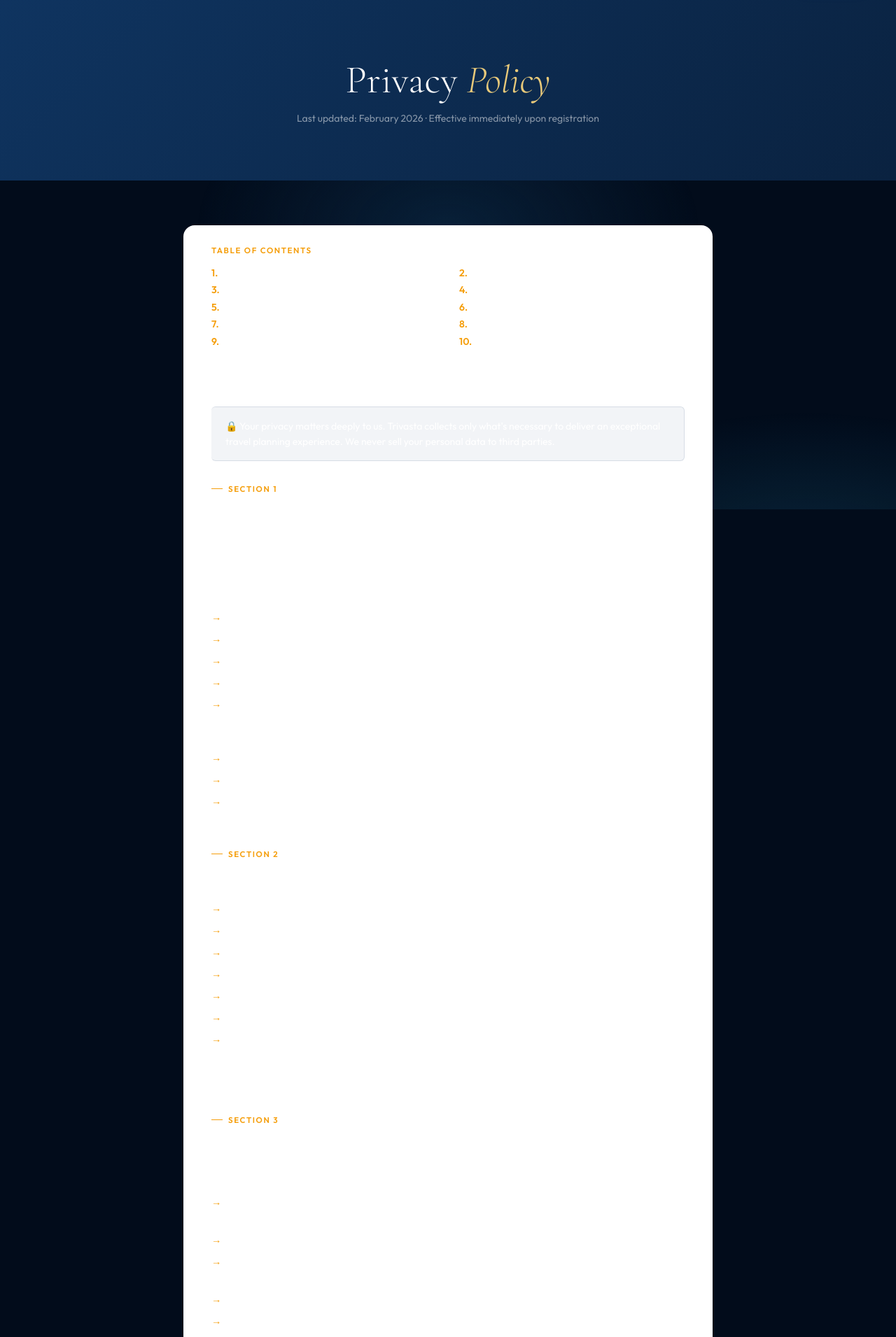
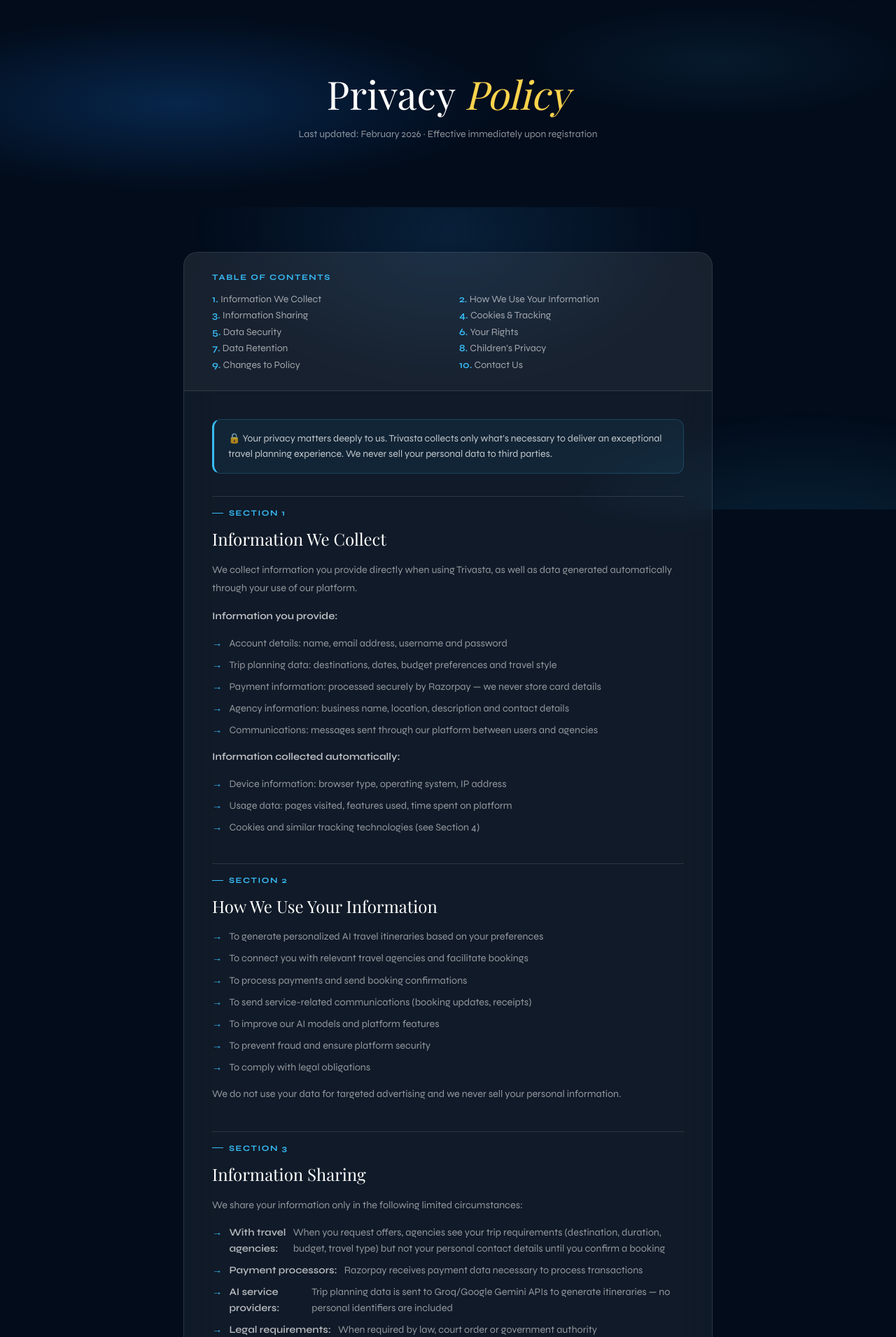
Before and after one commit to isurya7/trivasta, a Django app: page /privacy/ in a window 1280 px wide. Shown: the part 72-1983 px from the top of the page at 70% size. Run offline with Django 4.2, Linux system fonts and the light colour scheme; some web fonts are replaced.

Commit message:
Privacy Policy UI change

```diff
--- a/templates/privacy_policy.html
+++ b/templates/privacy_policy.html
@@ -3,26 +3,42 @@
 
 {% block extra_css %}
 <style>
-    @import url('https://fonts.googleapis.com/css2?family=Cormorant+Garamond:ital,wght@0,300;0,600;1,300&family=Outfit:wght@300;400;500;600&display=swap');
+    .policy-hero {
+        padding: 6rem 2rem;
+        text-align: center;
+        position: relative;
+        overflow: hidden;
+        background: var(--ocean-deep);
+    }
 
-    .policy-page { font-family: 'Outfit', sans-serif; background: var(--cream); }
-
-    .policy-hero {
-        background: linear-gradient(135deg, #0f3460, #0a2240);
-        padding: 5rem 2rem;
-        text-align: center;
+    .policy-hero::before {
+        content: '';
+        position: absolute;
+        inset: 0;
+        background:
+            radial-gradient(ellipse 60% 70% at 20% 50%, rgba(14,77,146,0.4) 0%, transparent 60%),
+            radial-gradient(ellipse 40% 50% at 80% 30%, rgba(56,189,248,0.08) 0%, transparent 55%);
+        pointer-events: none;
     }
 
     .policy-hero h1 {
-        font-family: 'Cormorant Garamond', serif;
+        font-family: var(--font-display);
         font-size: 3.5rem;
-        font-weight: 300;
-        color: white;
+        font-weight: 400;
+        color: var(--white);
         margin-bottom: 0.75rem;
+        position: relative;
+        z-index: 1;
     }
 
-    .policy-hero h1 em { font-style: italic; color: #e8c97a; }
-    .policy-hero p { color: rgba(255,255,255,0.5); font-size: 0.875rem; }
+    .policy-hero h1 em { font-style: italic; color: var(--gold-light); }
+
+    .policy-hero p {
+        color: var(--muted);
+        font-size: 0.875rem;
+        position: relative;
+        z-index: 1;
+    }
 
     .policy-wrap {
         max-width: 820px;
@@ -31,15 +47,17 @@
     }
 
     .policy-card {
-        background: var(--white);
-        border-radius: 16px;
-        box-shadow: var(--shadow);
+        background: var(--glass-bg);
+        border: 1px solid var(--glass-border);
+        border-radius: var(--radius-lg);
         overflow: hidden;
+        backdrop-filter: blur(20px);
     }
 
+    /* ── TOC ── */
     .policy-toc {
-        background: var(--cream);
-        border-bottom: 1px solid var(--cream-dark);
+        background: rgba(255,255,255,0.03);
+        border-bottom: 1px solid var(--glass-border);
         padding: 1.75rem 2.5rem;
     }
 
@@ -48,7 +66,7 @@
         font-weight: 700;
         letter-spacing: 0.14em;
         text-transform: uppercase;
-        color: var(--gold);
+        color: var(--ocean-glow);
         margin-bottom: 1rem;
     }
 
@@ -69,18 +87,20 @@
 
     .policy-toc ol li::before {
         content: counter(toc) ". ";
-        color: var(--gold);
+        color: var(--ocean-glow);
         font-weight: 600;
     }
 
     .policy-toc ol li a {
-        color: var(--sea);
+        color: rgba(255,255,255,0.6);
         text-decoration: none;
         font-size: 0.875rem;
+        transition: color 0.2s;
     }
 
-    .policy-toc ol li a:hover { text-decoration: underline; }
+    .policy-toc ol li a:hover { color: var(--ocean-glow); }
 
+    /* ── BODY ── */
     .policy-body { padding: 2.5rem; }
 
     .policy-section { margin-bottom: 2.5rem; }
@@ -90,24 +110,29 @@
         font-weight: 700;
         letter-spacing: 0.14em;
         text-transform: uppercase;
-        color: var(--gold);
+        color: var(--ocean-glow);
         margin-bottom: 0.875rem;
         display: flex;
         align-items: center;
         gap: 0.5rem;
         padding-top: 1rem;
-        border-top: 1px solid var(--cream-dark);
+        border-top: 1px solid var(--glass-border);
     }
 
     .policy-section:first-child .policy-section-title { border-top: none; padding-top: 0; }
 
-    .policy-section-title::before { content: ''; width: 16px; height: 1px; background: var(--gold); }
+    .policy-section-title::before {
+        content: '';
+        width: 16px;
+        height: 1px;
+        background: var(--ocean-glow);
+    }
 
     .policy-section h2 {
-        font-family: 'Cormorant Garamond', serif;
+        font-family: var(--font-display);
         font-size: 1.5rem;
-        font-weight: 600;
-        color: var(--ink);
+        font-weight: 400;
+        color: var(--white);
         margin-bottom: 1rem;
     }
 
@@ -117,6 +142,11 @@
         line-height: 1.8;
         margin-bottom: 0.875rem;
     }
+
+    .policy-section p strong { color: rgba(255,255,255,0.75); font-weight: 600; }
+
+    .policy-section p a { color: var(--ocean-glow); text-decoration: none; }
+    .policy-section p a:hover { color: var(--white); }
 
     .policy-section ul {
         list-style: none;
@@ -136,23 +166,33 @@
         align-items: flex-start;
     }
 
-    .policy-section ul li::before { content: '→'; color: var(--gold); flex-shrink: 0; }
+    .policy-section ul li::before {
+        content: '→';
+        color: var(--ocean-glow);
+        flex-shrink: 0;
+    }
+
+    .policy-section ul li strong { color: rgba(255,255,255,0.7); font-weight: 600; }
+
+    .policy-section ul li a { color: var(--ocean-glow); text-decoration: none; }
+    .policy-section ul li a:hover { color: var(--white); }
 
     .highlight-box {
-        background: rgba(15,52,96,0.05);
-        border: 1px solid rgba(15,52,96,0.12);
-        border-left: 3px solid var(--sea);
-        border-radius: 6px;
+        background: rgba(56,189,248,0.07);
+        border: 1px solid rgba(56,189,248,0.2);
+        border-left: 3px solid var(--ocean-glow);
+        border-radius: var(--radius);
         padding: 1rem 1.25rem;
         font-size: 0.875rem;
-        color: var(--sea);
-        margin: 1rem 0;
+        color: rgba(255,255,255,0.75);
+        margin: 0 0 2rem;
         line-height: 1.6;
     }
 
+    /* ── FOOTER ── */
     .policy-footer {
-        background: var(--cream);
-        border-top: 1px solid var(--cream-dark);
+        background: rgba(255,255,255,0.03);
+        border-top: 1px solid var(--glass-border);
         padding: 1.5rem 2.5rem;
         display: flex;
         align-items: center;
@@ -163,12 +203,25 @@
 
     .policy-footer p { font-size: 0.8125rem; color: var(--muted); }
 
-    .policy-footer a { color: var(--sea); text-decoration: none; font-weight: 500; }
+    .policy-footer a {
+        color: var(--ocean-glow);
+        text-decoration: none;
+        font-weight: 500;
+        font-size: 0.8125rem;
+        transition: color 0.2s;
+    }
+
+    .policy-footer a:hover { color: var(--white); }
+
+    @media (max-width: 600px) {
+        .policy-toc ol { grid-template-columns: 1fr; }
+        .policy-body, .policy-toc, .policy-footer { padding: 1.5rem; }
+        .policy-hero h1 { font-size: 2.5rem; }
+    }
 </style>
 {% endblock %}
 
 {% block content %}
-<div class="policy-page">
 
 <div class="policy-hero">
     <h1>Privacy <em>Policy</em></h1>
@@ -285,7 +338,7 @@
                     <li><strong>Portability:</strong> Request your data in a machine-readable format</li>
                     <li><strong>Objection:</strong> Object to processing of your data for marketing purposes</li>
                 </ul>
-                    <p>To exercise any of these rights, email us at <a href="mailto:privacy@trivasta.com" style="color:var(--sea);">privacy@trivasta.com</a>. We respond within 30 days.</p>
+                <p>To exercise any of these rights, email us at <a href="mailto:privacy@trivasta.com">privacy@trivasta.com</a>. We respond within 30 days.</p>
             </div>
 
             <div class="policy-section" id="retention">
@@ -303,7 +356,7 @@
             <div class="policy-section" id="children">
                 <div class="policy-section-title">Section 8</div>
                 <h2>Children's Privacy</h2>
-                    <p>Trivasta is not intended for users under 18 years of age. We do not knowingly collect personal information from minors. If you believe a minor has created an account, please contact us immediately at <a href="mailto:privacy@trivasta.com" style="color:var(--sea);">privacy@trivasta.com</a>.</p>
+                <p>Trivasta is not intended for users under 18 years of age. We do not knowingly collect personal information from minors. If you believe a minor has created an account, please contact us immediately at <a href="mailto:privacy@trivasta.com">privacy@trivasta.com</a>.</p>
             </div>
 
             <div class="policy-section" id="changes">
@@ -317,8 +370,8 @@
                 <h2>Contact Us</h2>
                 <p>For any privacy-related questions or to exercise your data rights:</p>
                 <ul>
-                        <li>Email: <a href="mailto:privacy@trivasta.com" style="color:var(--sea);">privacy@trivasta.com</a></li>
-                        <li>Founder: Surya Pramanik — <a href="mailto:surya@trivasta.com" style="color:var(--sea);">surya@trivasta.com</a></li>
+                    <li>Email: <a href="mailto:privacy@trivasta.com">privacy@trivasta.com</a></li>
+                    <li>Founder: Surya Pramanik — <a href="mailto:surya@trivasta.com">leosuryaof7@gmail.com</a></li>
                     <li>Response time: within 30 business days</li>
                 </ul>
             </div>
@@ -326,7 +379,7 @@
         </div>
 
         <div class="policy-footer">
-                <p>© 2026 Trivasta. All rights reserved.</p>
+            <p>©️ 2026 Trivasta. All rights reserved.</p>
             <div style="display:flex; gap:1.5rem;">
                 <a href="{% url 'terms' %}">Terms & Conditions</a>
                 <a href="{% url 'contact' %}">Contact Us</a>
@@ -334,5 +387,5 @@
         </div>
     </div>
 </div>
-</div>
+
 {% endblock %}
```
Lines whose indentation alone changed are shown as unchanged.
